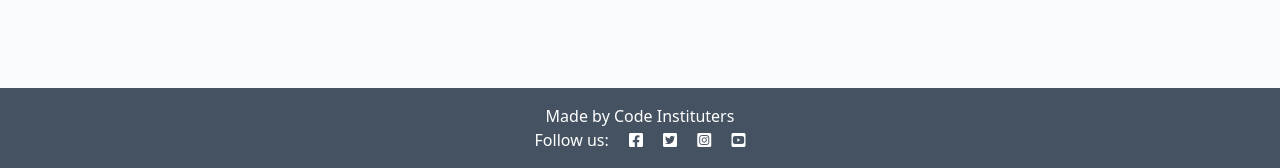
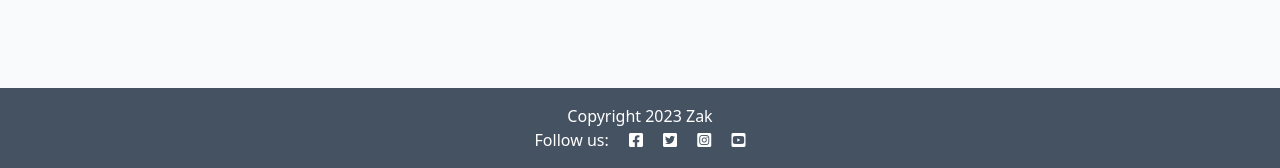
Before and after one commit to ZakL1/django-blog, a Django app: page / in a window 1280 px wide. Shown: the part 632-800 px from the top of the page. Run offline with Django 4.2, Linux system fonts and the light colour scheme; data that the repository does not hold is empty.

Commit message:
added some tags

```diff
--- a/blog/templates/blog/index.html
+++ b/blog/templates/blog/index.html
@@ -20,6 +20,7 @@
                             </div>
                             <a href="#" class="post-link">
                                 <h2 class="card-title">{{ post.title }}</h2>
+                                <p class="card-text">{{ post.excerpt }}</p>
                             </a>
 
                             <hr />
--- a/templates/base.html
+++ b/templates/base.html
@@ -41,7 +41,7 @@
                 <ul class="navbar-nav me-auto mb-2 mb-lg-0">
                     <li class="nav-item">
                         <a class="nav-link {% if request.path == home_url %}active{% endif %}" aria-current="page"
-                            href="#">Home</a>
+                            href="{% url 'home' %}">Home</a>
                     </li>
 
                 </ul>
@@ -62,7 +62,11 @@
 
     <!-- Footer -->
     <footer class="footer mt-auto py-3 dark-bg">
-        <p class="m-0 text-center text-white">Made by Code Instituters</p>
+        <p class="m-0 text-center text-white">
+            {% block copyright %}
+            Copyright 2023 Zak
+            {% endblock copyright %}
+        </p>
         <p class="m-0 text-center text-white">Follow us: <i class="fab fa-facebook-square ms-3"></i>
             <i class="fab fa-twitter-square ms-3"></i>
             <i class="fab fa-instagram-square ms-3"></i>
```
